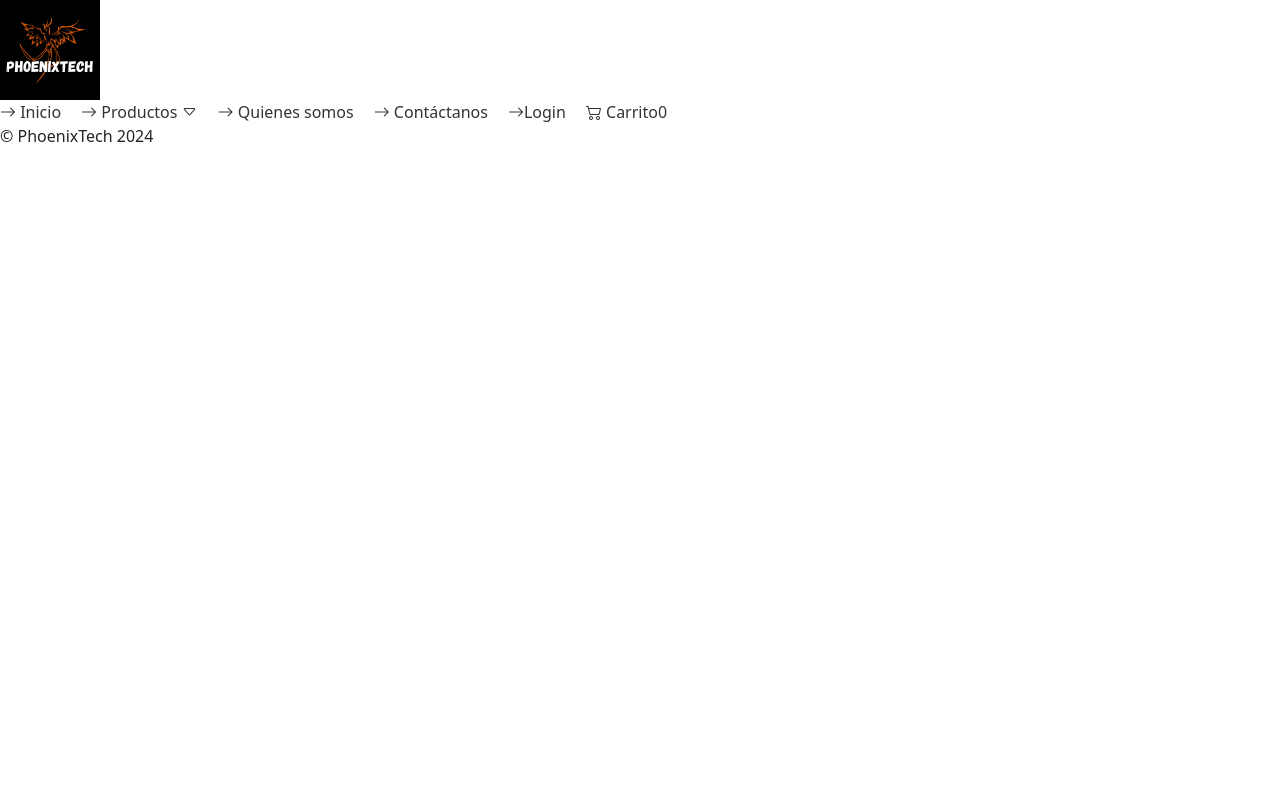
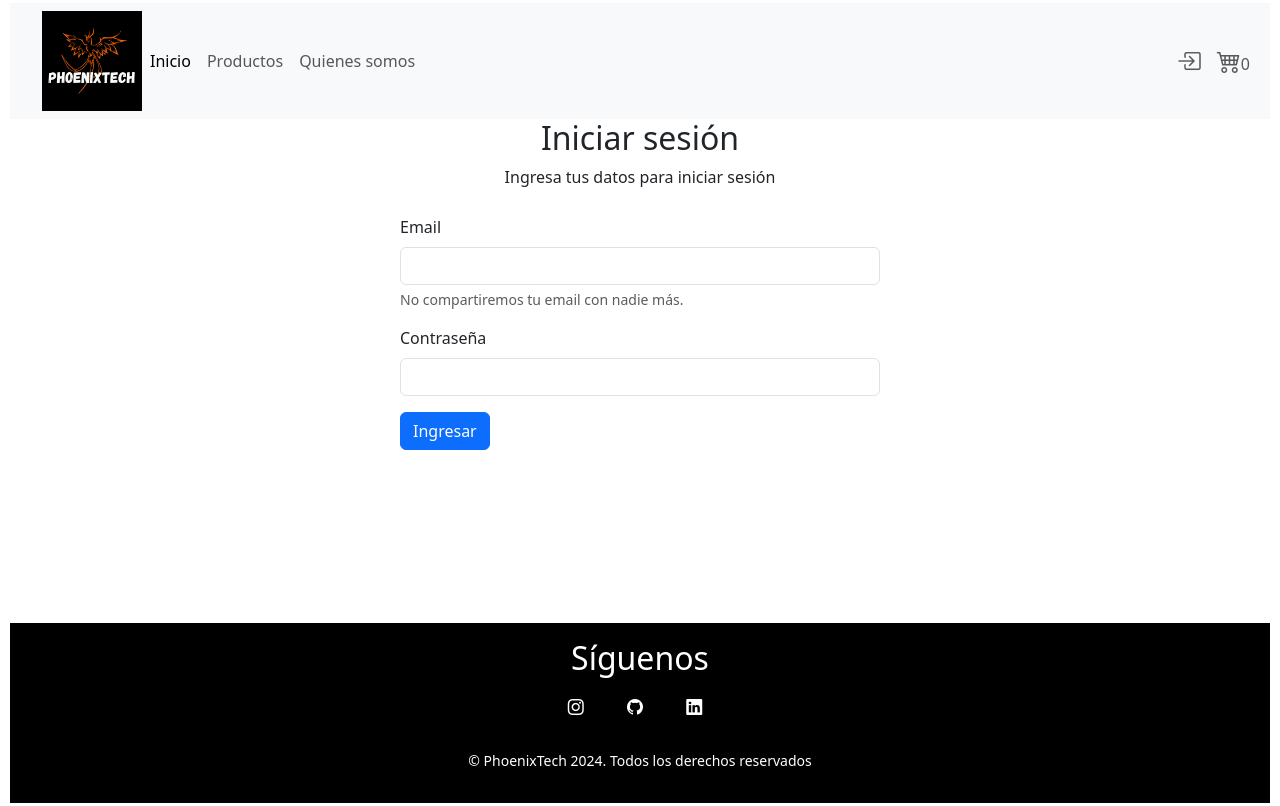
Before and after one commit to Juandks12/Programaci-n-Web, a plain HTML site: page login.html in a window 1280 px wide. Drawn offline with nearby package versions, Linux system fonts and the light colour scheme.

Commit message:
update 1

```diff
--- a/estilos.css
+++ b/estilos.css
@@ -1,77 +1,142 @@
+/* ARREGLITOS */
+
+html {
+    padding: 3px 10px;
+    border-radius: 20px;
+  }
+
+body{
+    margin: 0;
+    display: grid;
+    min-height: 100vh;
+    grid-template-rows: auto 1fr auto;
+}
+
+.content{
+    flex: 1;
+}
 
 .head{
     display: flex;
     height: 100px;
 }
+
+
 .logo{
     height: 100px;
     width: 100px;
+    margin-left: 20px;
 }
 
-.container{
+.containerheader{
     display: flex;
-    align-items: center;
+    justify-content: center;
 }
 
+.logintitle{
+    text-align: center;
+}
+
+.loginp{
+    text-align: center;
+
+}
+
+.container-login{
+        max-width: 500px;
+        padding: 10px;
+        margin: 0 auto;
+}
+
+.container-banner{
+  display: flex;
+    justify-content: center;
+    align-items: center;
+    max-width: 100%;
+    overflow: hidden;
+}
+.container-banner a {
+
+    justify-content: center;
+    align-items: center;
+  }
+
+.img-banner{
+    width: 40%;
+    height: auto;
+    transition: transform 0.3s ease;
+}
+
+.img-banner:hover{
+    transform: scale(1.1);
+}
+
+
+/* FUENTES*/
+
+.productos-inicio h1 {
+    font-size: 35px;
+    padding-left: 25px;
+    padding-top: 25px;
+}
+
+/* COLORES*/
 
 
 
 /* MENU*/
 
-.opcion-menu{
-    margin-left: 100px;
+.nav-link .bi {
+    font-size: 24px; /* Tamaño deseado en píxeles */
+  }
+
+/* FOOTER*/
+.footer {
+    background-color: black;
+    color: white;
+    text-align: center;
+    padding: 1em 0;
 }
 
-nav{
-display: flex;
-
+.red-social {
+    display: flex;
+    justify-content: center;
+    align-items: center;
+    flex-direction: column;
 }
 
-.menu{
-    display: flex;
-    justify-content: space-between;
-    align-items: center;
-    width: 100%;
-    background-color: rgb(250, 250, 250);
-    padding: 10px 0;
+.red-social a {
+    display: inline-block;
+    text-decoration: none;
+    width: 45px;
+    height: 45px;
+    line-height: 45px;
+    color: white;
+    margin-right: 10px;
+    background-color: black;
+    text-align: center;
+    transition: all 300ms ease;
+}
 
+.social-container{
+    margin-bottom: 10px;
+}
+
+.red-social a:hover {
+    background-image: radial-gradient( circle farthest-corner at 10% 20%,  rgba(253,193,104,1) 0%, rgba(251,128,128,1) 90% );
+}
+
+.small {
+    font-size: 15px;
+    padding-top: 10px;
 }
 
 
-.menu-desplegable {
-    position: relative;
-}
 
-.submenu {
-    display: none;
-    position: absolute;
-    top: 100%;
-    left: 0;
-    background-color: #fff;
-    padding: 10px;
-    border: 1px solid #ccc;
-}
+  /* DARK MODE */
 
-.menu-desplegable:hover .submenu {
-    display: block;
-}
-
-nav ul {
-    display: flex;
-    list-style-type: none;
-    padding: 0;
-    margin: 0;
-}
-
-nav ul li {
-    margin-right: 20px;
-}
-
-nav ul li:last-child {
-    margin-right: 0;
-}
-
-nav ul li a {
-    text-decoration: none;
-    color: #333;
-}
+.dark-mode{
+    background-color: rgb(42, 39, 39);
+    color: white;
+    transition: all 0.3s ease-out;
+  }
--- a/index.js
+++ b/index.js
@@ -1,3 +1,28 @@
 const d = document
+ const $themeBtn = d.querySelector(".dark-theme-btn");
+ const $selectors = d.querySelectorAll("[data-dark]") // ESLA DATA QUE SE CREO  y al poner los corchetes
+                                                      // Es como decira que todos los elemetnos que tengan ese query
+//console.log($themeBtn.textContent)
+const classDark = "dark-mode";
+ const sun = "☀️";
+ const moon = "🌙";
+ const lightMode = () => {
+        $selectors.forEach(el => el.classList.remove(classDark));
+        $themeBtn.textContent = moon
+  };
+ const darkMode = () => {
+        $selectors.forEach(el => el.classList.add(classDark));
+        $themeBtn.textContent = sun
+  };
 
-d.querySelector("#boton").addEventListener("click", (e) => d.querySelectorAll("h1 h2 h3 h4 h5 h6").style.color = "blue")
+
+  d.addEventListener("click", (e) =>{
+
+  if(e.target.matches(".dark-theme-btn")){
+    if($themeBtn.textContent === moon){
+      darkMode()
+    }else{
+      lightMode()
+    }
+  }
+  })
--- a/login.html
+++ b/login.html
@@ -11,49 +11,71 @@
     <script src="index.js" defer></script>
 </head>
 <body>
-<div class="wrapper">
-    <header>
-        <div class="logo">
-            <a href="index.html"><img src="Imagenes\Logo.png" height="100px" alt="logo"></a>
+    <nav class="navbar navbar-expand-lg bg-body-tertiary">
+        <div class="container-fluid">
+            <a href="index.html"><img src="Imagenes\Logo.png" class="logo"></a>
+          <button class="navbar-toggler" type="button" data-bs-toggle="collapse" data-bs-target="#navbarSupportedContent" aria-controls="navbarSupportedContent" aria-expanded="false" aria-label="Toggle navigation">
+            <span class="navbar-toggler-icon"></span>
+          </button>
+          <div class="collapse navbar-collapse" id="navbarSupportedContent">
+            <ul class="navbar-nav me-auto mb-2 mb-lg-0">
+              <li class="nav-item">
+                <a class="nav-link active" aria-current="page" href="index.html">Inicio</a>
+              </li>
+              <li class="nav-item">
+                <a class="nav-link" href="productos.html">Productos</a>
+              </li>
+              <li class="nav-item">
+                <a class="nav-link" href="quienes.html">Quienes somos</a>
+              </li>
+            </ul>
+            <ul class="navbar-nav">
+              <li class="nav-item">
+                <a class="nav-link" href="login.html"><i class="bi bi-box-arrow-in-right"></i></a>
+              </li>
+              <li class="nav-item">
+                <a class="nav-link" href="carrito.html"><i class="bi bi-cart4"></i><span class="numero">0</span></a>
+              </li>
+          </div>
         </div>
-        <nav>
-            <ul>
-                <li>
-                    <a class="boton-inicio" href="index.html"><i class="bi bi-arrow-right"></i> Inicio</a>
-                </li>
-                <li class="menu-desplegable">
-                    <a class="boton-productos" href="#"><i class="bi bi-arrow-right"></i> Productos <i class="bi bi-caret-down"></i></a>
-                    <ul class="submenu">
-                        <li><button class="boton-categoria">Procesadores</button></li>
-                        <li><button class="boton-categoria">Tarjetas gráficas</button></li>
-                        <li><button class="boton-categoria">Motherboards</button></li>
-                        <li><button class="boton-categoria">Memorias RAM</button></li>
-                        <li><button class="boton-categoria">Almacenamiento</button></li>
-                        <li><button class="boton-categoria">Perifericos</button></li>
-                    </ul>
-                </li>
-                <li>
-                    <a class="boton-quienes" href="quienes.html"><i class="bi bi-arrow-right"></i> Quienes somos</a>
-                </li>
-                <li>
-                    <a class="boton-contacto" href="contacto.html"><i class="bi bi-arrow-right"></i> Contáctanos</a>
-                </li>
-                <li>
-                    <a class="boton-login" href="login.html"><i class="bi bi-arrow-right"></i>Login</a>
-                </li>
-                <li>
-                    <a class="boton-carrito" href="carrito.html"><i class="bi bi-cart2"></i>  Carrito<span class="numero">0</span></a>
-                </li>
-            </ul>
-        </nav>
+      </nav>
 
-        <footer>
-            <p>© PhoenixTech 2024</p>
-        </footer>
-    </header>
-</div>
+
 <main>
 
+    <h2 class="logintitle">Iniciar sesión</h2>
+    <p class="loginp">Ingresa tus datos para iniciar sesión</p>
+
+    <div class="container-login">
+    <form>
+        <div class="mb-3">
+          <label for="exampleInputEmail1" class="form-label">Email</label>
+          <input type="email" class="form-control" id="exampleInputEmail1" aria-describedby="emailHelp">
+          <div id="emailHelp" class="form-text">No compartiremos tu email con nadie más.</div>
+        </div>
+        <div class="mb-3">
+          <label for="exampleInputPassword1" class="form-label">Contraseña</label>
+          <input type="password" class="form-control" id="exampleInputPassword1">
+        </div>
+        <button type="submit" class="btn btn-primary">Ingresar</button>
+      </form>
+    </div>
+
+
 </main>
+<footer class="footer">
+  <div class="red-social">
+      <div class="social-container">
+          <h2>Síguenos</h2>
+          <a href="https://www.instagram.com/juan_roldan12_/"><i class="bi bi-instagram"></i></a>
+          <a href="https://github.com/Juandks12"><i class="bi bi-github"></i></a>
+          <a href="https://www.linkedin.com/in/juan-david-pe%C3%B1a-rold%C3%A1n-92b2961b5/"><i class="bi bi-linkedin"></i></a>
+      </div>
+  </div>
+
+  <div class="small">
+      <p>© PhoenixTech 2024. Todos los derechos reservados</p>
+  </div>
+</footer>
 </body>
 </html>
```
Also changed, not shown: index.html (+62 -43 lines), quienes.html (+12 -8 lines), 1 other file.
